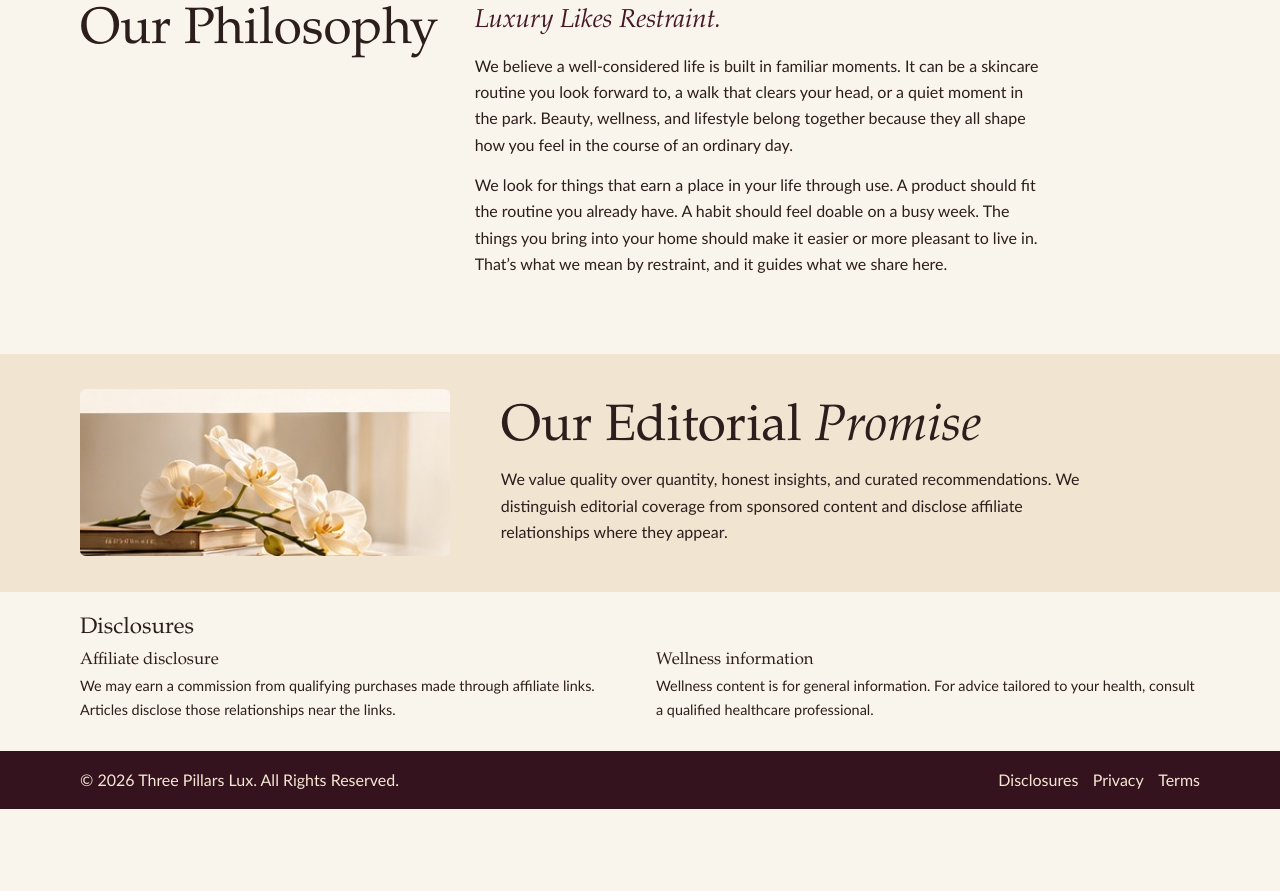
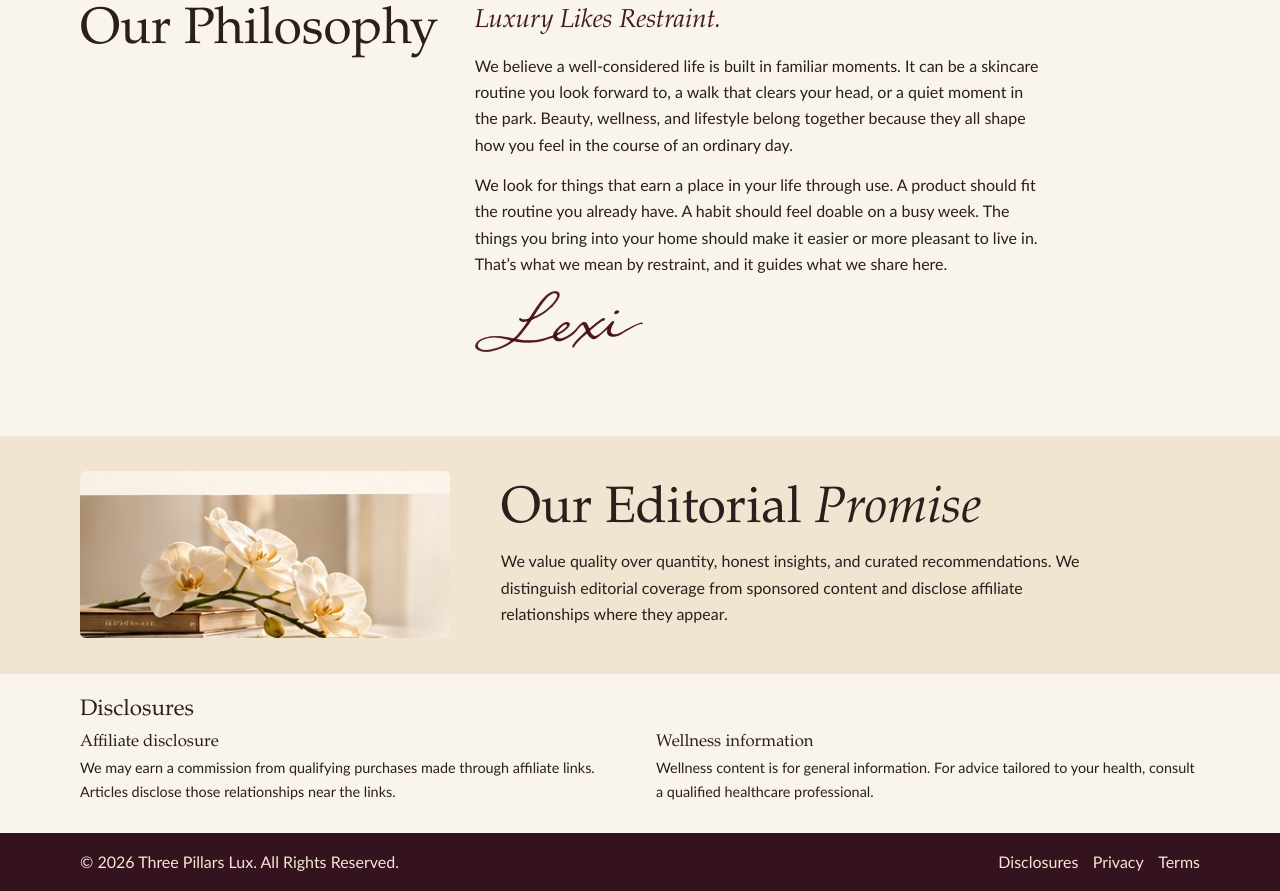
Before and after one commit to beardsgrace/three-pillars-lux, a plain HTML site: page about.html in a window 1280 px wide. Shown: the part 1179-2070 px from the top of the page. Before the commit the page ends 1988 px from the top, so only its background shows below. Drawn offline with Linux system fonts and the light colour scheme.

Commit message:
Add Lexi’s handwritten sign-off to the philosophy

```diff
--- a/about.html
+++ b/about.html
@@ -34,6 +34,7 @@
     <p class="lead">Luxury Likes Restraint.</p>
     <p>We believe a well-considered life is built in familiar moments. It can be a skincare routine you look forward to, a walk that clears your head, or a quiet moment in the park. Beauty, wellness, and lifestyle belong together because they all shape how you feel in the course of an ordinary day.</p>
     <p>We look for things that earn a place in your life through use. A product should fit the routine you already have. A habit should feel doable on a busy week. The things you bring into your home should make it easier or more pleasant to live in. That’s what we mean by restraint, and it guides what we share here.</p>
+    <p><img src="assets/lexi-signature.webp" alt="Signed, Lexi" width="168" height="61" decoding="async"></p>
   </div>
 </section>
 <section class="promise"><div class="wrap promise-inner"><img class="promise-photo" src="assets/promise-orchid.jpg" alt="" width="354" height="160" loading="lazy"><div><h2>Our Editorial <em>Promise</em></h2><p>We value quality over quantity, honest insights, and curated recommendations. We distinguish editorial coverage from sponsored content and disclose affiliate relationships where they appear.</p></div></div></section>
```
Also changed, not shown: assets/lexi-signature.webp (added).
